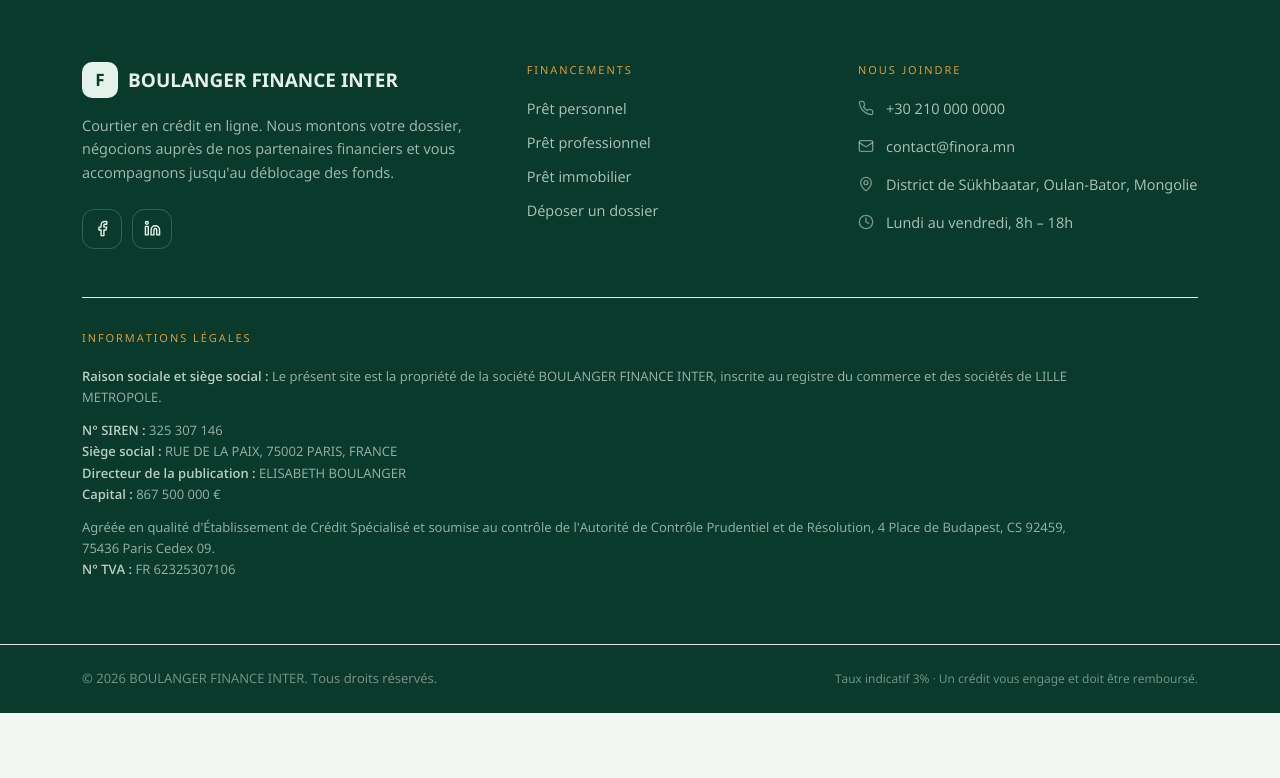
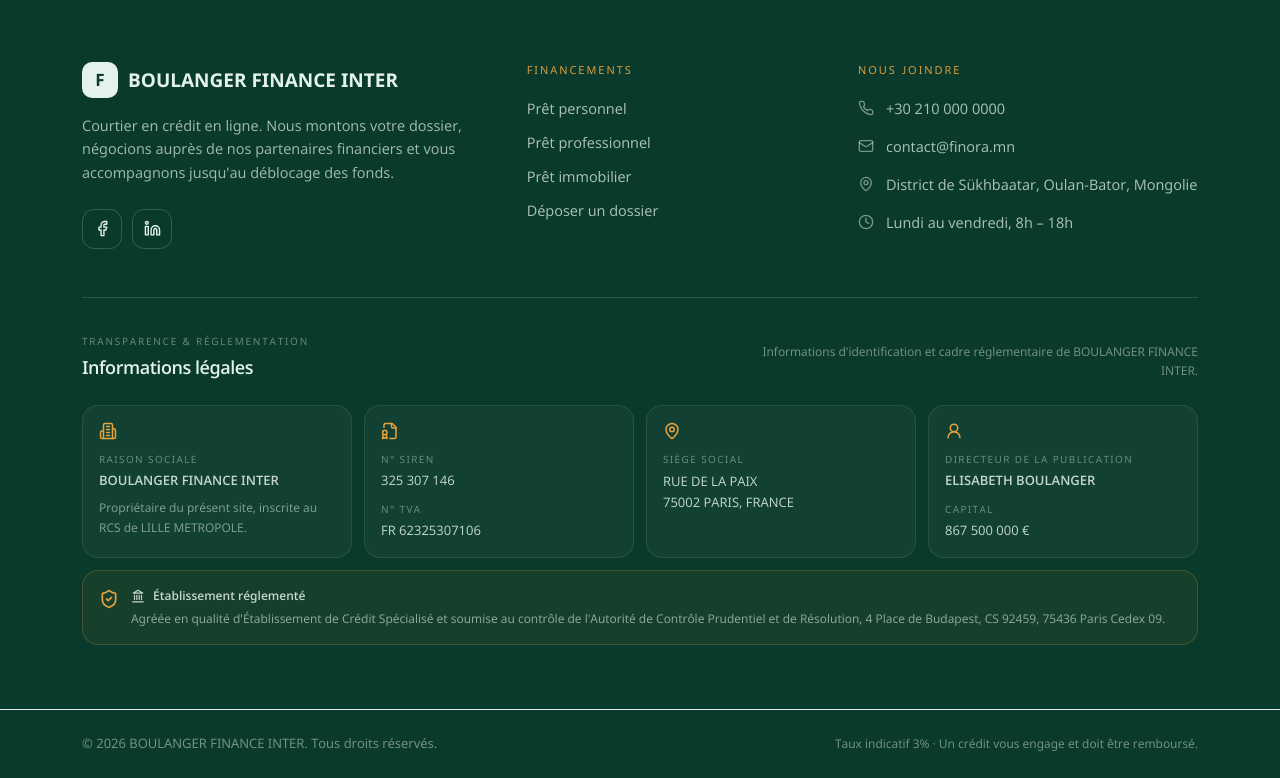
Before and after one commit to Medellin20/Finora, a Next.js app: page / in a window 1280 px wide. Shown: the part 4340-5118 px from the top of the page. Before the commit the page ends 5053 px from the top, so only its background shows below. Built offline with nearby package versions, Linux system fonts and the light colour scheme.

Commit message:
New Configs

```diff
--- a/components/Footer.tsx
+++ b/components/Footer.tsx
@@ -1,5 +1,18 @@
 import Link from "next/link";
-import { Mail, MapPin, Phone, Clock, Facebook, Linkedin, Youtube } from "lucide-react";
+import {
+  Building2,
+  Clock,
+  Facebook,
+  FileBadge,
+  Landmark,
+  Linkedin,
+  Mail,
+  MapPin,
+  Phone,
+  ShieldCheck,
+  UserRound,
+  Youtube,
+} from "lucide-react";
 import type { Settings } from "@/lib/types";
 import { SOLUTIONS } from "@/lib/content";
 
@@ -105,44 +118,112 @@ export default function Footer({ settings }: { settings: Settings }) {
           </ul>
         </div>
 
-        <section className="border-t border-mint/12 pt-8 md:col-span-3">
-          <h3 className="font-mono text-[11px] uppercase tracking-[0.18em] text-amber">
+        <section className="border-t border-mint/15 pt-9 md:col-span-3">
+          <div className="flex flex-col gap-2 sm:flex-row sm:items-end sm:justify-between">
+            <div>
+              <p className="font-mono text-[10px] uppercase tracking-[0.18em] text-mint/45">
+                Transparence &amp; réglementation
+              </p>
+              <h3 className="mt-1 font-display text-lg font-semibold text-mint">
                 Informations légales
               </h3>
-          <div className="mt-5 max-w-5xl space-y-3 text-[13px] leading-relaxed text-mint/65">
-            <p>
-              <strong className="font-semibold text-mint/80">
-                Raison sociale et siège social :
-              </strong>{" "}
-              Le présent site est la propriété de la société BOULANGER
-              FINANCE INTER, inscrite au registre du commerce et des sociétés
-              de LILLE METROPOLE.
+            </div>
+            <p className="max-w-md text-[12px] leading-relaxed text-mint/50 sm:text-right">
+              Informations d&apos;identification et cadre réglementaire de
+              BOULANGER FINANCE INTER.
             </p>
-            <p>
-              <strong className="font-semibold text-mint/80">N° SIREN :</strong>{" "}
+          </div>
+
+          <div className="mt-6 grid gap-3 sm:grid-cols-2 lg:grid-cols-4">
+            <div className="rounded-2xl border border-mint/10 bg-white/[0.035] p-4">
+              <Building2 size={18} className="text-amber" aria-hidden />
+              <p className="mt-3 text-[10px] uppercase tracking-[0.14em] text-mint/45">
+                Raison sociale
+              </p>
+              <p className="mt-1 text-[13px] font-semibold text-mint/85">
+                BOULANGER FINANCE INTER
+              </p>
+              <p className="mt-2 text-[12px] leading-relaxed text-mint/55">
+                Propriétaire du présent site, inscrite au RCS de LILLE
+                METROPOLE.
+              </p>
+            </div>
+
+            <div className="rounded-2xl border border-mint/10 bg-white/[0.035] p-4">
+              <FileBadge size={18} className="text-amber" aria-hidden />
+              <dl className="mt-3 space-y-3 text-[12px]">
+                <div>
+                  <dt className="text-[10px] uppercase tracking-[0.14em] text-mint/45">
+                    N° SIREN
+                  </dt>
+                  <dd className="mt-1 font-mono text-[13px] text-mint/85">
                     325 307 146
+                  </dd>
+                </div>
+                <div>
+                  <dt className="text-[10px] uppercase tracking-[0.14em] text-mint/45">
+                    N° TVA
+                  </dt>
+                  <dd className="mt-1 font-mono text-[13px] text-mint/85">
+                    FR 62325307106
+                  </dd>
+                </div>
+              </dl>
+            </div>
+
+            <div className="rounded-2xl border border-mint/10 bg-white/[0.035] p-4">
+              <MapPin size={18} className="text-amber" aria-hidden />
+              <p className="mt-3 text-[10px] uppercase tracking-[0.14em] text-mint/45">
+                Siège social
+              </p>
+              <address className="mt-1 text-[13px] not-italic leading-relaxed text-mint/85">
+                RUE DE LA PAIX
                 <br />
-              <strong className="font-semibold text-mint/80">
-                Siège social :
-              </strong>{" "}
-              RUE DE LA PAIX, 75002 PARIS, FRANCE
-              <br />
-              <strong className="font-semibold text-mint/80">
-                Directeur de la publication :
-              </strong>{" "}
+                75002 PARIS, FRANCE
+              </address>
+            </div>
+
+            <div className="rounded-2xl border border-mint/10 bg-white/[0.035] p-4">
+              <UserRound size={18} className="text-amber" aria-hidden />
+              <dl className="mt-3 space-y-3 text-[12px]">
+                <div>
+                  <dt className="text-[10px] uppercase tracking-[0.14em] text-mint/45">
+                    Directeur de la publication
+                  </dt>
+                  <dd className="mt-1 text-[13px] font-semibold text-mint/85">
                     ELISABETH BOULANGER
-              <br />
-              <strong className="font-semibold text-mint/80">Capital :</strong>{" "}
+                  </dd>
+                </div>
+                <div>
+                  <dt className="text-[10px] uppercase tracking-[0.14em] text-mint/45">
+                    Capital
+                  </dt>
+                  <dd className="mt-1 font-mono text-[13px] text-mint/85">
                     867 500 000 €
+                  </dd>
+                </div>
+              </dl>
+            </div>
+          </div>
+
+          <div className="mt-3 flex gap-3 rounded-2xl border border-amber/20 bg-amber/[0.06] p-4">
+            <ShieldCheck
+              size={20}
+              className="mt-0.5 shrink-0 text-amber"
+              aria-hidden
+            />
+            <div>
+              <p className="flex items-center gap-2 text-[12px] font-semibold text-mint/85">
+                <Landmark size={14} aria-hidden />
+                Établissement réglementé
               </p>
-            <p>
-              Agréée en qualité d&apos;Établissement de Crédit Spécialisé et
-              soumise au contrôle de l&apos;Autorité de Contrôle Prudentiel et de
-              Résolution, 4 Place de Budapest, CS 92459, 75436 Paris Cedex 09.
-              <br />
-              <strong className="font-semibold text-mint/80">N° TVA :</strong>{" "}
-              FR 62325307106
+              <p className="mt-1 text-[12px] leading-relaxed text-mint/60">
+                Agréée en qualité d&apos;Établissement de Crédit Spécialisé
+                et soumise au contrôle de l&apos;Autorité de Contrôle Prudentiel
+                et de Résolution, 4 Place de Budapest, CS 92459, 75436 Paris
+                Cedex 09.
               </p>
+            </div>
           </div>
         </section>
       </div>
```
Lines whose indentation alone changed are shown as unchanged.
